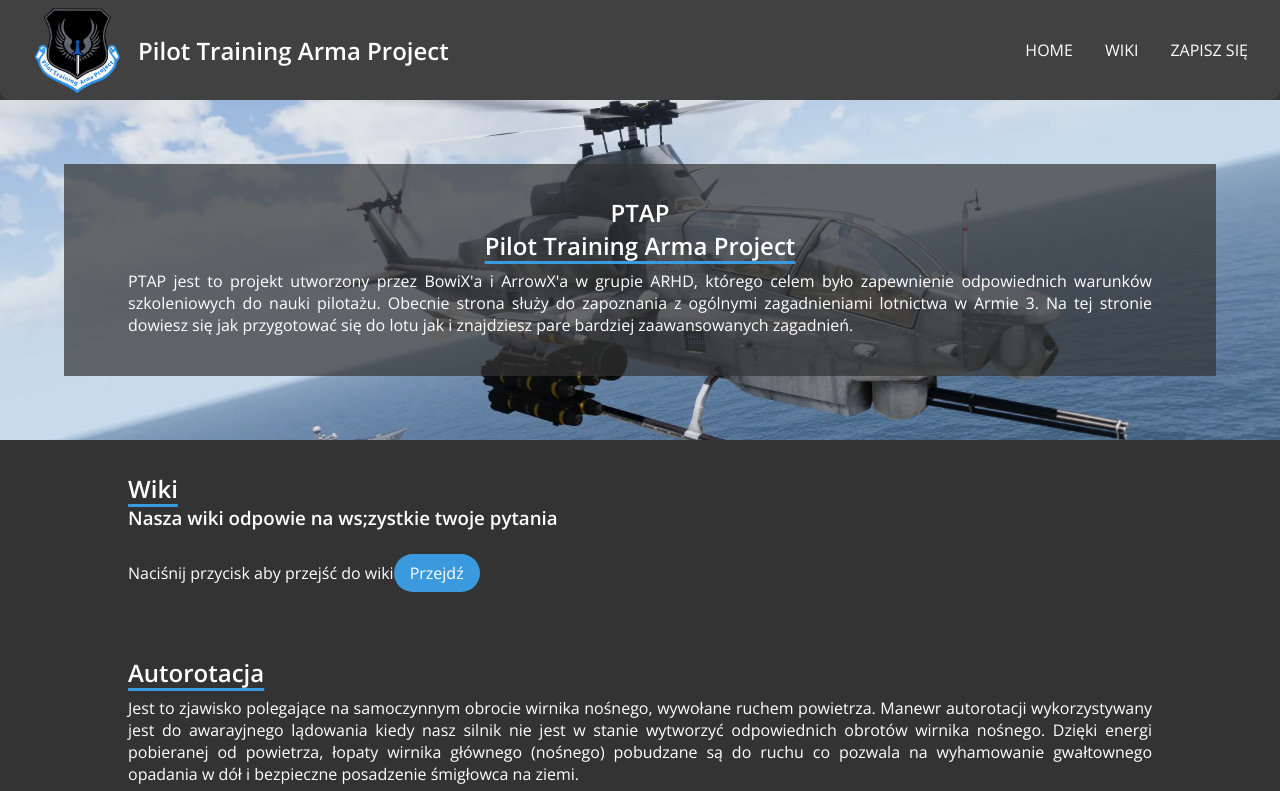
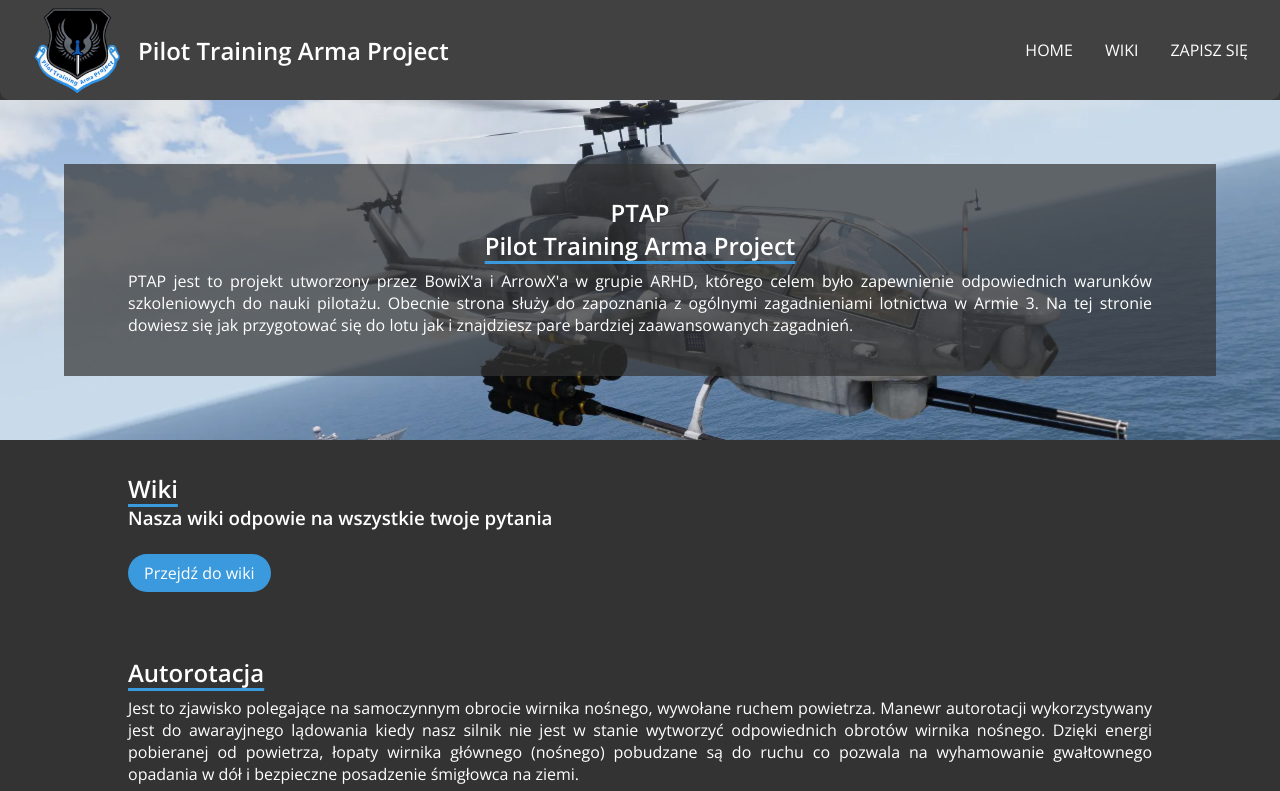
Before and after one commit to Pawel2923/PTAP, a React (Create React App) app: page / in a window 1280 px wide. Shown: the top 791 px of the page. Built offline with nearby package versions, Linux system fonts and the light colour scheme.

Commit message:
Fix page structure

```diff
--- a/src/components/Home/Home.js
+++ b/src/components/Home/Home.js
@@ -12,7 +12,7 @@ const Main = () => {
   };
 
   return (
-    <main className={classes.main}>
+    <main>
       <section className={`${classes.section} ${classes["index-banner"]}`}>
         <header>
           <h1>PTAP</h1>
@@ -29,9 +29,8 @@ const Main = () => {
       </section>
       <section className={classes.section}>
         <h2>Wiki</h2>
-        <h3>Nasza wiki odpowie na ws;zystkie twoje pytania</h3>
-        <span>Naciśnij przycisk aby przejść do wiki</span>
-        <Button onClick={wikiButtonClickHandler}>Przejdź</Button>
+        <h3>Nasza wiki odpowie na wszystkie twoje pytania</h3>
+        <Button onClick={wikiButtonClickHandler}>Przejdź do wiki</Button>
       </section>
       <section className={classes.section}>
         <h2>Autorotacja</h2>
```
